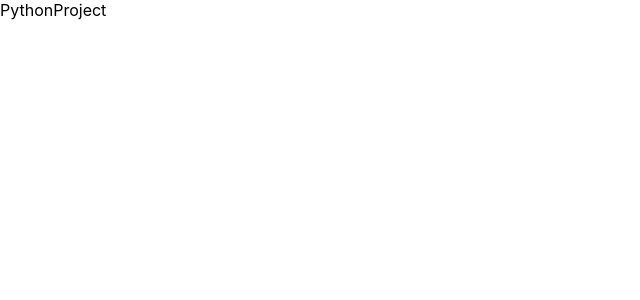
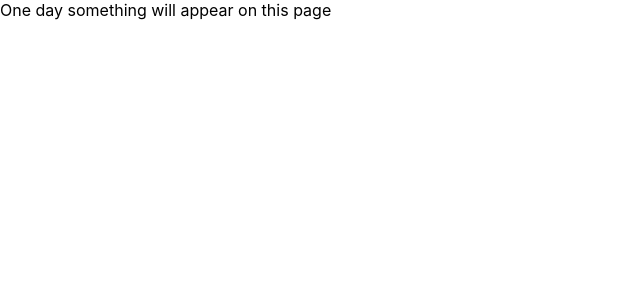
Before and after one commit to IronsideF/nathaniel-portfolio, a React (Create React App) app: page / in a window 1280 px wide. Shown: the top 300 px of the page, without its empty margins (0-640 px from the left). Built offline with nearby package versions, Linux system fonts and the light colour scheme.

Commit message:
trying anything and everything

```diff
--- a/package.json
+++ b/package.json
@@ -10,7 +10,7 @@
     "react-dom": "^18.2.0",
     "react-scripts": "5.0.1",
     "web-vitals": "^2.1.4",
-    "homepage": "IronsideF.github.io/nathaniel-portfolio"
+    "homepage": "."
   },
   "scripts": {
     "start": "react-scripts start",
--- a/src/containers/PythonProject.js
+++ b/src/containers/PythonProject.js
@@ -2,7 +2,7 @@ import React from 'react'
 
 const PythonProject = () => {
   return (
-    <div>PythonProject</div>
+    <div>One day something will appear on this page</div>
   )
 }
 
```
